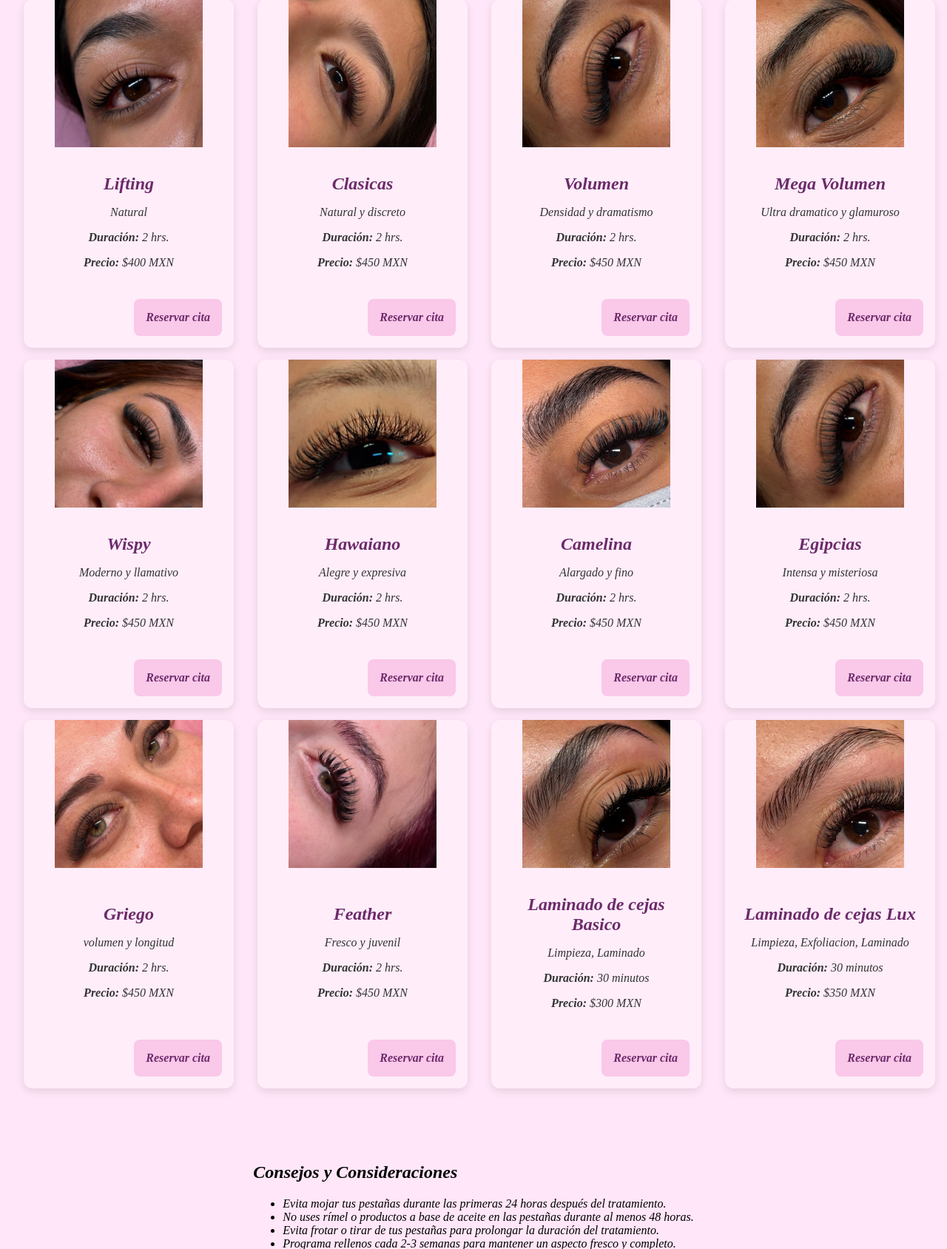
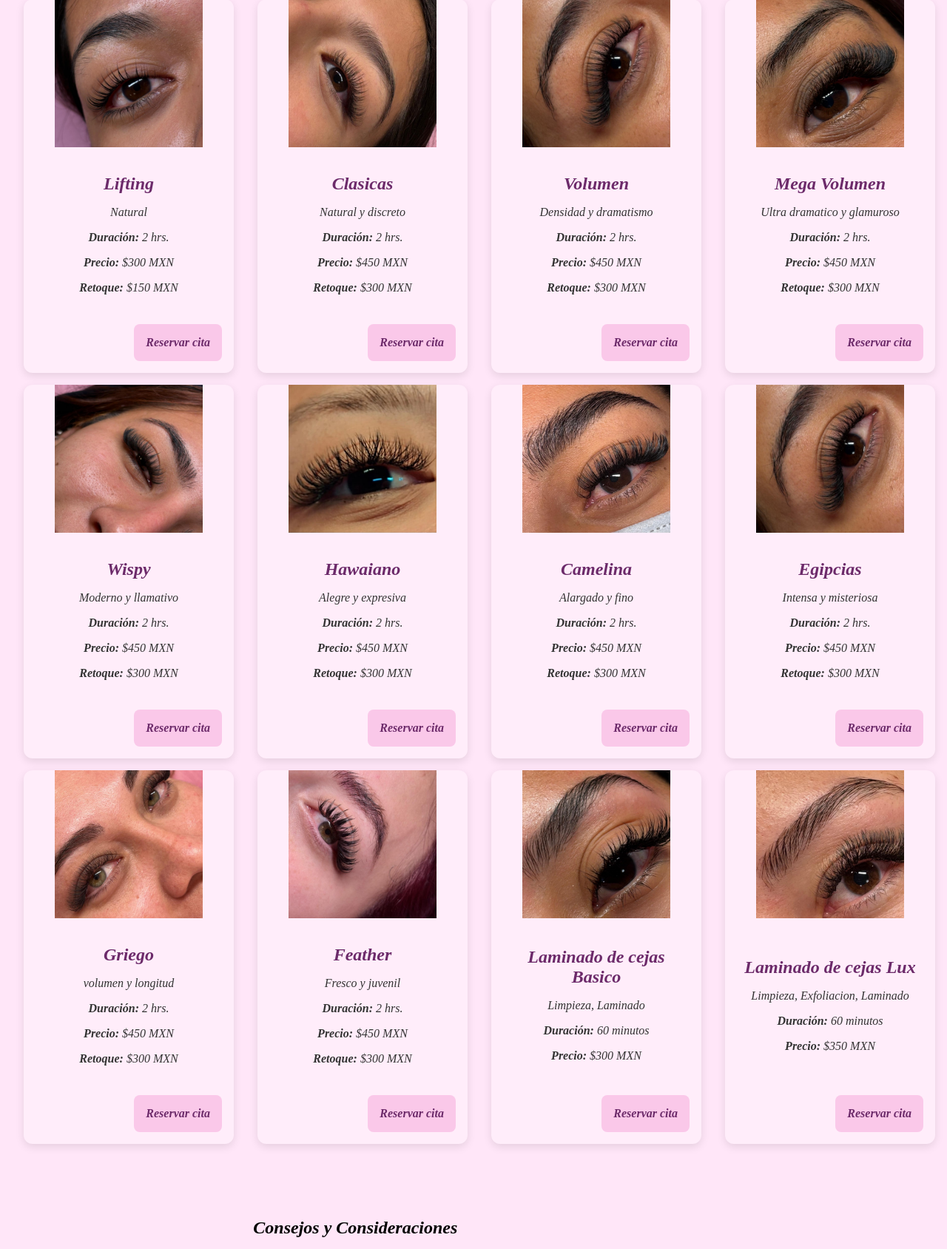
Before and after one commit to diz3ty/EriMar_Studio_Web, a Flask app: a page that uses templates/lashes_services.html in a window 1280 px wide. Shown: the part 381-2069 px from the top of the page at 74% size. Run offline with Flask 3, Linux system fonts and the light colour scheme.

Commit message:
modify prices

```diff
--- a/templates/lashes_services.html
+++ b/templates/lashes_services.html
@@ -73,7 +73,8 @@
             <h2>Lifting</h2>
             <p>Natural</p>
             <p><strong>Duración:</strong> 2 hrs.</p>
-            <p><strong>Precio:</strong> $400 MXN</p>
+            <p><strong>Precio:</strong> $300 MXN</p>
+            <p><strong>Retoque:</strong> $150 MXN</p>
           </div>
           <div class="cta-container">
             <a
@@ -95,6 +96,7 @@
             <p>Natural y discreto</p>
             <p><strong>Duración:</strong> 2 hrs.</p>
             <p><strong>Precio:</strong> $450 MXN</p>
+            <p><strong>Retoque:</strong> $300 MXN</p>
           </div>
           <div class="cta-container">
             <a
@@ -113,6 +115,7 @@
             <p>Densidad y dramatismo</p>
             <p><strong>Duración:</strong> 2 hrs.</p>
             <p><strong>Precio:</strong> $450 MXN</p>
+            <p><strong>Retoque:</strong> $300 MXN</p>
           </div>
           <div class="cta-container">
             <a
@@ -134,6 +137,7 @@
             <p>Ultra dramatico y glamuroso</p>
             <p><strong>Duración:</strong> 2 hrs.</p>
             <p><strong>Precio:</strong> $450 MXN</p>
+            <p><strong>Retoque:</strong> $300 MXN</p>
           </div>
           <div class="cta-container">
             <a
@@ -152,6 +156,7 @@
             <p>Moderno y llamativo</p>
             <p><strong>Duración:</strong> 2 hrs.</p>
             <p><strong>Precio:</strong> $450 MXN</p>
+            <p><strong>Retoque:</strong> $300 MXN</p>
           </div>
           <div class="cta-container">
             <a
@@ -173,6 +178,7 @@
             <p>Alegre y expresiva</p>
             <p><strong>Duración:</strong> 2 hrs.</p>
             <p><strong>Precio:</strong> $450 MXN</p>
+            <p><strong>Retoque:</strong> $300 MXN</p>
           </div>
           <div class="cta-container">
             <a
@@ -194,6 +200,7 @@
             <p>Alargado y fino</p>
             <p><strong>Duración:</strong> 2 hrs.</p>
             <p><strong>Precio:</strong> $450 MXN</p>
+            <p><strong>Retoque:</strong> $300 MXN</p>
           </div>
           <div class="cta-container">
             <a
@@ -215,6 +222,7 @@
             <p>Intensa y misteriosa</p>
             <p><strong>Duración:</strong> 2 hrs.</p>
             <p><strong>Precio:</strong> $450 MXN</p>
+            <p><strong>Retoque:</strong> $300 MXN</p>
           </div>
           <div class="cta-container">
             <a
@@ -233,6 +241,7 @@
             <p>volumen y longitud</p>
             <p><strong>Duración:</strong> 2 hrs.</p>
             <p><strong>Precio:</strong> $450 MXN</p>
+            <p><strong>Retoque:</strong> $300 MXN</p>
           </div>
           <div class="cta-container">
             <a
@@ -251,6 +260,7 @@
             <p>Fresco y juvenil</p>
             <p><strong>Duración:</strong> 2 hrs.</p>
             <p><strong>Precio:</strong> $450 MXN</p>
+            <p><strong>Retoque:</strong> $300 MXN</p>
           </div>
           <div class="cta-container">
             <a
@@ -270,7 +280,7 @@
           <div class="contenido-card">
             <h2>Laminado de cejas Basico</h2>
             <p>Limpieza, Laminado</p>
-            <p><strong>Duración:</strong> 30 minutos</p>
+            <p><strong>Duración:</strong> 60 minutos</p>
             <p><strong>Precio:</strong> $300 MXN</p>
           </div>
           <div class="cta-container">
@@ -291,7 +301,7 @@
           <div class="contenido-card">
             <h2>Laminado de cejas Lux</h2>
             <p>Limpieza, Exfoliacion, Laminado</p>
-            <p><strong>Duración:</strong> 30 minutos</p>
+            <p><strong>Duración:</strong> 60 minutos</p>
             <p><strong>Precio:</strong> $350 MXN</p>
           </div>
           <div class="cta-container">
```
Also changed, not shown: templates/nails_services.html (+4 -4 lines).
